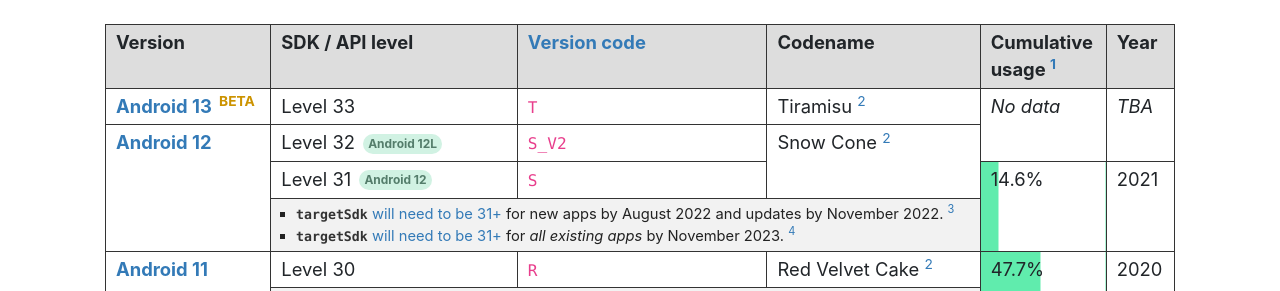
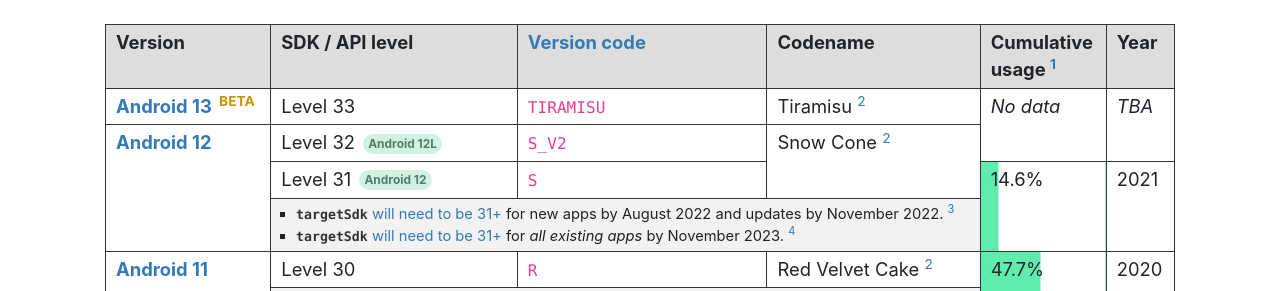
Before and after one commit to ebelinski/apilevels, a Jekyll site: the page built from index.md, in a window 1280 px wide and 900 px high. Shown: the part 215-506 px from the top of the window. Built offline with Jekyll 4.4.1, drawn with Linux system fonts in a browser that asks for light colours; comment, search, counter and statistics services are not loaded.

Commit message:
Fixed Android 13 version code.
Co-Authored-By: ElegyD <22834895+ElegyD@users.noreply.github.com>

```diff
--- a/index.md
+++ b/index.md
@@ -29,7 +29,7 @@
       <sup class="beta">BETA</sup>
     </td>
     <td>Level 33</td>
-    <td><code>T</code></td>
+    <td><code>TIRAMISU</code></td>
     <td>
       Tiramisu
       <sup id="fnref:2"><a href="#fn:2" class="footnote">2</a></sup>
```
